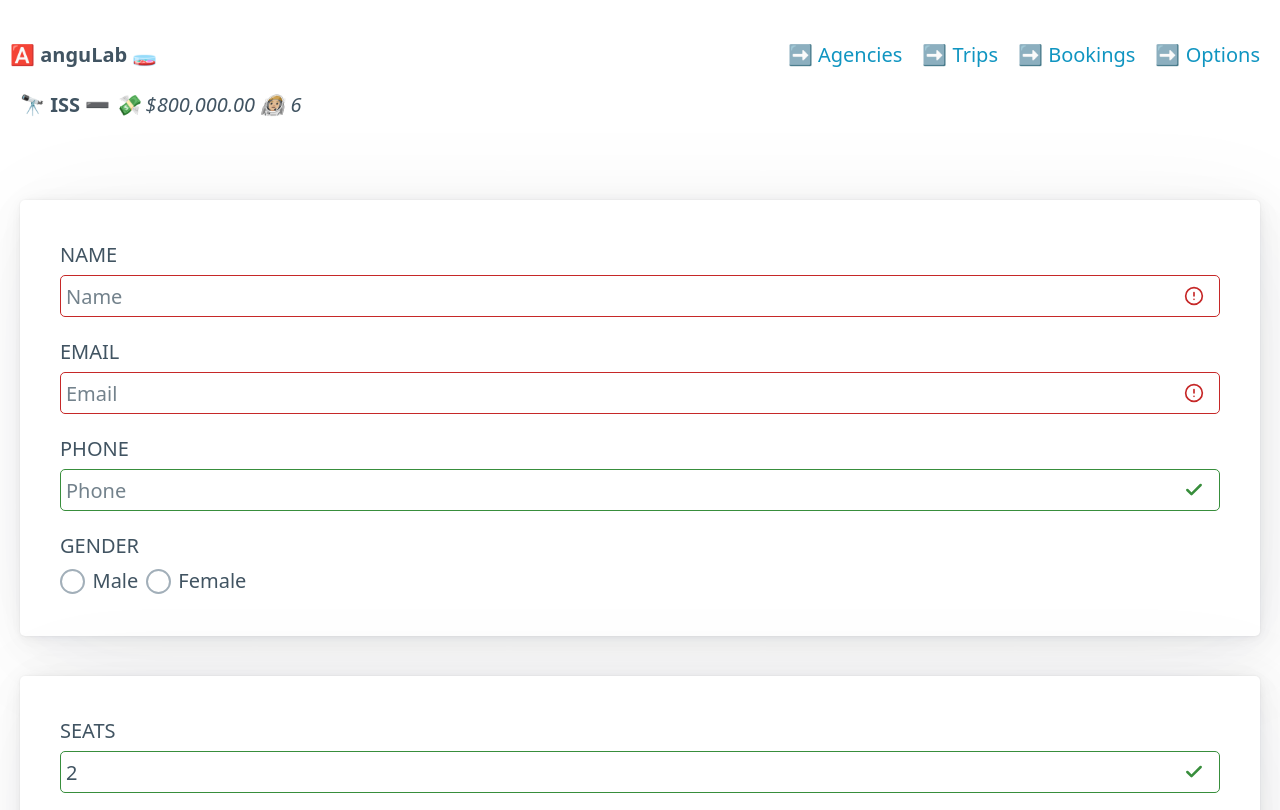
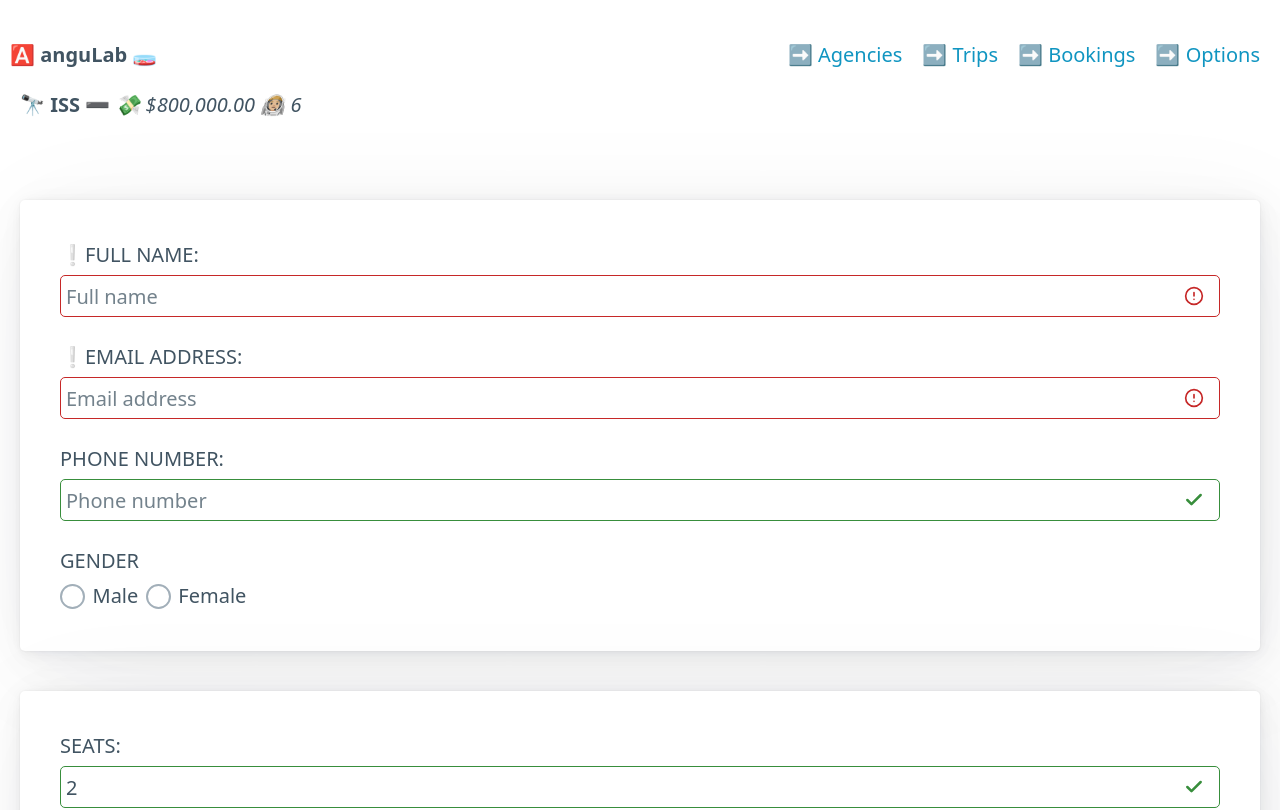
Before and after one commit to AlbertoBasalo/angular-testing, an Angular app: page /book/green-origin_iss_2022-06-01 in a window 1280 px wide. Shown: the top 810 px of the page. Built offline with nearby package versions, Linux system fonts and the light colour scheme; data requests are answered from the project's data file.

Commit message:
feat: aria input

```diff
--- a/src/app/components/input/input.control.ts
+++ b/src/app/components/input/input.control.ts
@@ -3,28 +3,32 @@ import {
   AbstractControl,
   ControlValueAccessor,
   NG_VALUE_ACCESSOR,
+  Validators,
 } from '@angular/forms';
 
 @Component({
   selector: 'app-input-control',
   template: `
     <div>
-      <label [for]="formControlName">{{ label | uppercase }}</label>
-      <small *ngIf="mustShowError()">
-        {{ getErrorMessage() }}
-      </small>
+      <label [for]="formControlName">
+        <span *ngIf="isRequired()" aria-label="required">❕</span>
+        <span>{{ getLabel() }}</span>
         <input
           [id]="formControlName"
           [name]="formControlName"
           [type]="type"
           [placeholder]="label"
           [value]="value"
+          [disabled]="isDisabled"
           [attr.aria-invalid]="hasError()"
-        [disabled]="isDisabled"
           (blur)="touchedCallback()"
           (change)="onChange($event)"
-        (keyUp)="onChange($event)"
+          (keyup)="onChange($event)"
         />
+        <small *ngIf="mustShowError()">
+          {{ getErrorMessage() }}
+        </small>
+      </label>
     </div>
   `,
   changeDetection: ChangeDetectionStrategy.OnPush,
@@ -63,6 +67,17 @@ export class InputControl implements ControlValueAccessor {
     this.isDisabled = isDisabled;
   }
 
+  getLabel() {
+    let label = this.label || this.formControlName;
+    if (!this.label.trim().endsWith(':')) {
+      label += ':';
+    }
+    return label.toUpperCase();
+  }
+
+  isRequired(): boolean {
+    return this.control?.hasValidator(Validators.required) || false;
+  }
   hasError(): boolean {
     return this.control?.invalid || false;
   }
--- a/src/app/routes/book/customer.form.ts
+++ b/src/app/routes/book/customer.form.ts
@@ -14,18 +14,18 @@ import {
     <ng-container [formGroup]="form">
       <app-input-control
         formControlName="name"
-        label="Name"
+        label="Full name"
         [control]="form.get('name')"
       ></app-input-control>
       <app-input-control
         formControlName="email"
-        label="Email"
+        label="Email address"
         type="email"
         [control]="form.get('email')"
       ></app-input-control>
       <app-input-control
         formControlName="phone"
-        label="Phone"
+        label="Phone number"
         type="tel"
         [control]="form.get('phone')"
       ></app-input-control>
```
Lines whose indentation alone changed are shown as unchanged.
